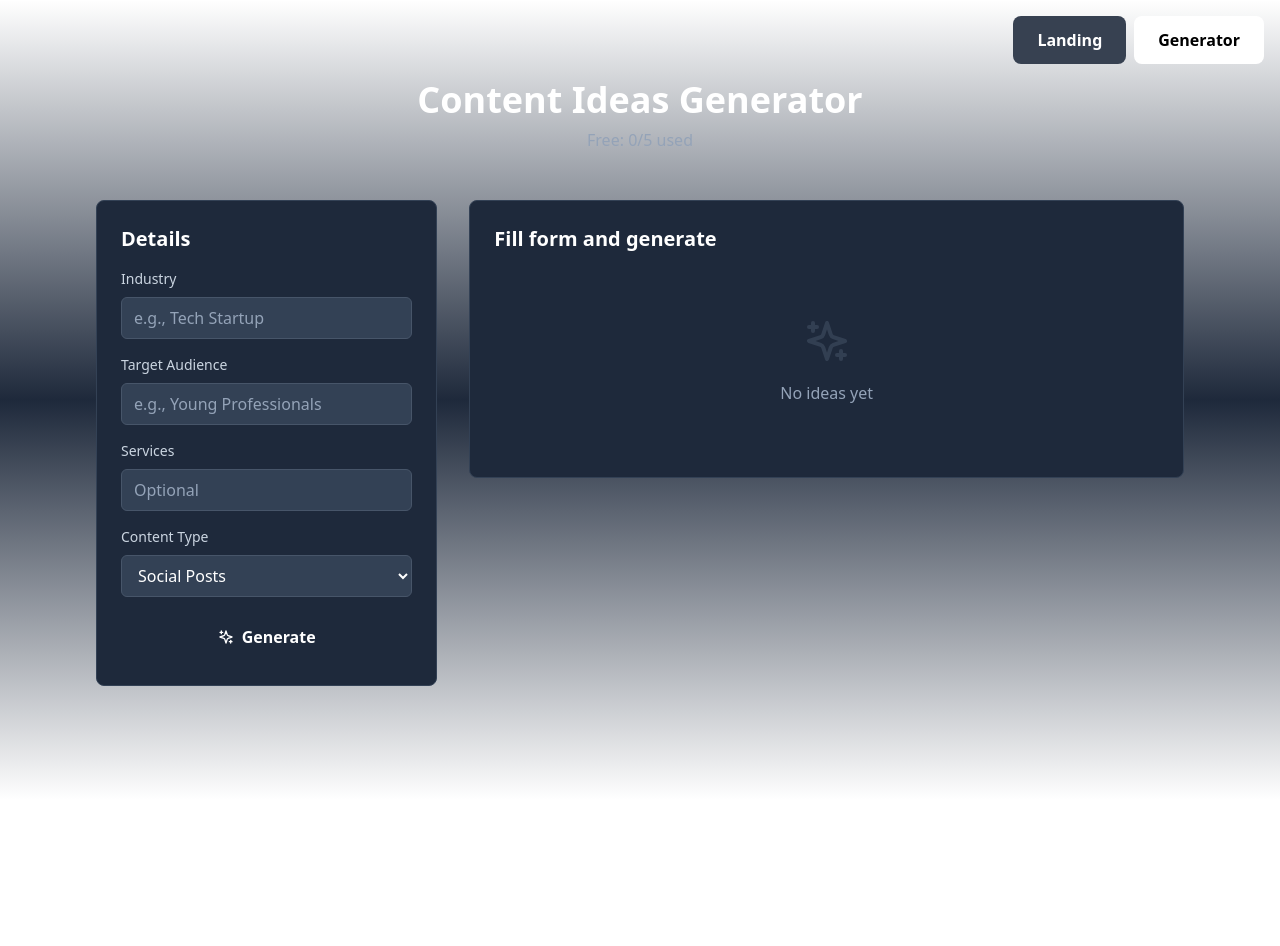
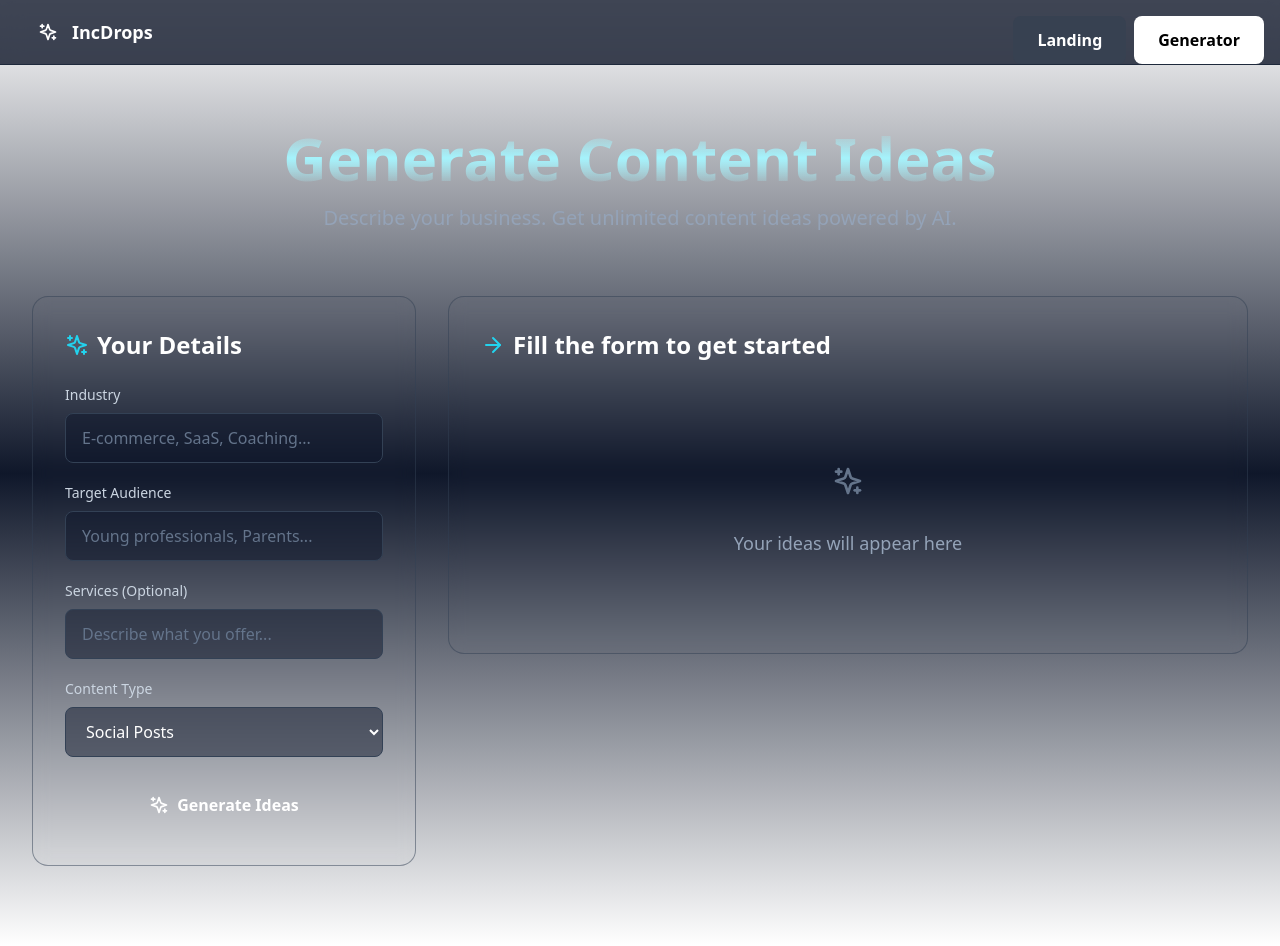
Before and after one commit to IncDrops/incdrops-frontend, a React (Vite) app: page / in a window 1280 px wide. Both pictures are taken after a click on the button "Generator". Before the commit the page ends 800 px from the top, so only its background shows below. Built offline with nearby package versions, Linux system fonts and the light colour scheme.

Commit message:
Update Generator styling to match LandingPage

```diff
--- a/src/Generator.jsx
+++ b/src/Generator.jsx
@@ -1,5 +1,5 @@
 import React, { useState } from 'react';
-import { Sparkles, Copy, Heart, Loader2 } from 'lucide-react';
+import { Sparkles, Copy, Heart, Loader2, ArrowRight } from 'lucide-react';
 
 export default function ContentGenerator() {
   const [formData, setFormData] = useState({
@@ -30,7 +30,7 @@ export default function ContentGenerator() {
   };
 
   const callGeminiAPI = async (formData) => {
-    const GEMINI_API_KEY = AIzaSyD5cLxs2Bc6lDylNUd03XzBvJ04B-fYCwY;
+    const GEMINI_API_KEY = import.meta.env.VITE_GEMINI_API_KEY;
     const MODEL = 'gemini-2.0-flash-exp';
     const API_URL = `https://generativelanguage.googleapis.com/v1beta/models/${MODEL}:generateContent`;
     const { industry, targetAudience, services, contentType } = formData;
@@ -107,19 +107,47 @@ export default function ContentGenerator() {
   }, []);
 
   return (
-    <div className="min-h-screen bg-gradient-to-br from-slate-900 via-slate-800 to-slate-900 pt-20 pb-12">
-      <div className="max-w-6xl mx-auto px-4 sm:px-6 lg:px-8">
-        <div className="text-center mb-12">
-          <h1 className="text-4xl font-bold text-white mb-2">Content Ideas Generator</h1>
-          <p className="text-slate-400">Free: {usageCount}/{maxFreeIdeas} used</p>
+    <div className="min-h-screen bg-gradient-to-b from-slate-950 via-slate-900 to-slate-950">
+      {/* Header */}
+      <div className="fixed top-0 w-full backdrop-blur-md bg-slate-900/80 border-b border-slate-800 z-50">
+        <div className="max-w-7xl mx-auto px-4 sm:px-6 lg:px-8 py-4">
+          <div className="flex items-center justify-between">
+            <div className="flex items-center gap-2">
+              <div className="w-8 h-8 rounded-lg bg-gradient-to-br from-cyan-400 to-blue-500 flex items-center justify-center">
+                <Sparkles className="w-5 h-5 text-white" />
+              </div>
+              <span className="font-bold text-white text-lg">IncDrops</span>
+            </div>
+            <div className="text-sm text-slate-400">
+              Free: <span className="text-cyan-400 font-semibold">{usageCount}/{maxFreeIdeas}</span> used
+            </div>
+          </div>
+        </div>
+      </div>
+
+      {/* Main Content */}
+      <div className="max-w-7xl mx-auto px-4 sm:px-6 lg:px-8 pt-32 pb-20">
+
+        {/* Title Section */}
+        <div className="text-center mb-16">
+          <h1 className="text-5xl md:text-6xl font-bold bg-gradient-to-r from-white via-cyan-200 to-blue-400 bg-clip-text text-transparent mb-4">
+            Generate Content Ideas
+          </h1>
+          <p className="text-xl text-slate-400 max-w-2xl mx-auto">
+            Describe your business. Get unlimited content ideas powered by AI.
+          </p>
         </div>
 
         <div className="grid lg:grid-cols-3 gap-8">
+          {/* Input Form */}
           <div className="lg:col-span-1">
-            <div className="bg-slate-800 rounded-lg border border-slate-700 p-6 sticky top-20">
-              <h2 className="text-xl font-semibold text-white mb-4">Details</h2>
+            <div className="sticky top-32 bg-gradient-to-b from-slate-800/50 to-slate-900/50 backdrop-blur border border-slate-700/50 rounded-2xl p-8 hover:border-slate-600/50 transition">
+              <h2 className="text-2xl font-bold text-white mb-6 flex items-center gap-2">
+                <Sparkles className="w-6 h-6 text-cyan-400" />
+                Your Details
+              </h2>
 
-              <div className="space-y-4">
+              <div className="space-y-5">
                 <div>
                   <label className="block text-sm font-medium text-slate-300 mb-2">Industry</label>
                   <input
@@ -127,8 +155,8 @@ export default function ContentGenerator() {
                     name="industry"
                     value={formData.industry}
                     onChange={handleInputChange}
-                    placeholder="e.g., Tech Startup"
-                    className="w-full px-3 py-2 bg-slate-700 border border-slate-600 rounded-md text-white placeholder-slate-400 focus:outline-none focus:ring-2 focus:ring-cyan-500"
+                    placeholder="E-commerce, SaaS, Coaching..."
+                    className="w-full px-4 py-3 bg-slate-900/50 border border-slate-700 rounded-lg text-white placeholder-slate-500 focus:outline-none focus:ring-2 focus:ring-cyan-500/50 focus:border-cyan-500 transition"
                   />
                 </div>
 
@@ -139,20 +167,20 @@ export default function ContentGenerator() {
                     name="targetAudience"
                     value={formData.targetAudience}
                     onChange={handleInputChange}
-                    placeholder="e.g., Young Professionals"
-                    className="w-full px-3 py-2 bg-slate-700 border border-slate-600 rounded-md text-white placeholder-slate-400 focus:outline-none focus:ring-2 focus:ring-cyan-500"
+                    placeholder="Young professionals, Parents..."
+                    className="w-full px-4 py-3 bg-slate-900/50 border border-slate-700 rounded-lg text-white placeholder-slate-500 focus:outline-none focus:ring-2 focus:ring-cyan-500/50 focus:border-cyan-500 transition"
                   />
                 </div>
 
                 <div>
-                  <label className="block text-sm font-medium text-slate-300 mb-2">Services</label>
+                  <label className="block text-sm font-medium text-slate-300 mb-2">Services (Optional)</label>
                   <input
                     type="text"
                     name="services"
                     value={formData.services}
                     onChange={handleInputChange}
-                    placeholder="Optional"
-                    className="w-full px-3 py-2 bg-slate-700 border border-slate-600 rounded-md text-white placeholder-slate-400 focus:outline-none focus:ring-2 focus:ring-cyan-500"
+                    placeholder="Describe what you offer..."
+                    className="w-full px-4 py-3 bg-slate-900/50 border border-slate-700 rounded-lg text-white placeholder-slate-500 focus:outline-none focus:ring-2 focus:ring-cyan-500/50 focus:border-cyan-500 transition"
                   />
                 </div>
 
@@ -162,7 +190,7 @@ export default function ContentGenerator() {
                     name="contentType"
                     value={formData.contentType}
                     onChange={handleInputChange}
-                    className="w-full px-3 py-2 bg-slate-700 border border-slate-600 rounded-md text-white focus:outline-none focus:ring-2 focus:ring-cyan-500"
+                    className="w-full px-4 py-3 bg-slate-900/50 border border-slate-700 rounded-lg text-white focus:outline-none focus:ring-2 focus:ring-cyan-500/50 focus:border-cyan-500 transition"
                   >
                     {contentTypes.map(type => (
                       <option key={type.id} value={type.id}>{type.name}</option>
@@ -173,17 +201,17 @@ export default function ContentGenerator() {
                 <button
                   onClick={generateIdeas}
                   disabled={loading || usageCount >= maxFreeIdeas}
-                  className="w-full mt-6 px-4 py-3 bg-gradient-to-r from-cyan-500 to-blue-500 text-white font-semibold rounded-md hover:from-cyan-600 hover:to-blue-600 disabled:opacity-50 disabled:cursor-not-allowed flex items-center justify-center gap-2 transition"
+                  className="w-full mt-8 px-6 py-4 bg-gradient-to-r from-cyan-500 to-blue-500 hover:from-cyan-600 hover:to-blue-600 text-white font-semibold rounded-lg disabled:opacity-50 disabled:cursor-not-allowed flex items-center justify-center gap-2 transition-all transform hover:scale-105 active:scale-95"
                 >
                   {loading ? (
                     <>
-                      <Loader2 className="w-4 h-4 animate-spin" />
+                      <Loader2 className="w-5 h-5 animate-spin" />
                       Generating...
                     </>
                   ) : (
                     <>
-                      <Sparkles className="w-4 h-4" />
-                      Generate
+                      <Sparkles className="w-5 h-5" />
+                      Generate Ideas
                     </>
                   )}
                 </button>
@@ -191,49 +219,77 @@ export default function ContentGenerator() {
             </div>
           </div>
 
+          {/* Results */}
           <div className="lg:col-span-2">
-            <div className="bg-slate-800 rounded-lg border border-slate-700 p-6">
-              <h2 className="text-xl font-semibold text-white mb-4">
-                {ideas.length === 0 ? 'Fill form and generate' : `${ideas.length} ideas`}
+            <div className="bg-gradient-to-b from-slate-800/50 to-slate-900/50 backdrop-blur border border-slate-700/50 rounded-2xl p-8 hover:border-slate-600/50 transition">
+              <h2 className="text-2xl font-bold text-white mb-6 flex items-center gap-2">
+                {ideas.length === 0 ? (
+                  <>
+                    <ArrowRight className="w-6 h-6 text-cyan-400" />
+                    Fill the form to get started
+                  </>
+                ) : (
+                  <>
+                    <Sparkles className="w-6 h-6 text-cyan-400" />
+                    {ideas.length} Ideas Generated
+                  </>
+                )}
               </h2>
 
               {ideas.length === 0 ? (
-                <div className="text-center py-12">
-                  <Sparkles className="w-12 h-12 text-slate-600 mx-auto mb-4 opacity-50" />
-                  <p className="text-slate-400">No ideas yet</p>
+                <div className="text-center py-16">
+                  <div className="w-16 h-16 rounded-full bg-gradient-to-br from-cyan-500/20 to-blue-500/20 flex items-center justify-center mx-auto mb-4">
+                    <Sparkles className="w-8 h-8 text-slate-500" />
+                  </div>
+                  <p className="text-slate-400 text-lg">Your ideas will appear here</p>
                 </div>
               ) : (
-                <div className="space-y-4 max-h-[600px] overflow-y-auto">
+                <div className="space-y-4 max-h-[600px] overflow-y-auto pr-2 custom-scrollbar">
                   {ideas.map((idea, index) => (
-                    <div key={index} className="bg-slate-700 rounded-lg p-4 border border-slate-600 hover:border-cyan-500 transition">
-                      <div className="flex justify-between items-start mb-2">
-                        <h3 className="text-lg font-semibold text-white">{idea.title}</h3>
-                        <div className="flex gap-2">
+                    <div
+                      key={index}
+                      className="bg-slate-900/50 backdrop-blur border border-slate-700/50 rounded-xl p-5 hover:border-cyan-500/50 hover:bg-slate-800/50 transition-all group"
+                    >
+                      <div className="flex justify-between items-start mb-3">
+                        <h3 className="text-lg font-semibold text-white pr-4 group-hover:text-cyan-300 transition">
+                          {idea.title}
+                        </h3>
+                        <div className="flex gap-2 flex-shrink-0">
                           <button
                             onClick={() => copyToClipboard(idea.title)}
-                            className="p-2 hover:bg-slate-600 rounded transition"
+                            className="p-2 hover:bg-slate-700/50 rounded-lg transition"
+                            title="Copy"
                           >
-                            <Copy className="w-4 h-4 text-slate-300" />
+                            <Copy className="w-4 h-4 text-slate-400 hover:text-cyan-400 transition" />
                           </button>
                           <button
                             onClick={() => saveIdea(idea)}
-                            className="p-2 hover:bg-slate-600 rounded transition"
+                            className="p-2 hover:bg-slate-700/50 rounded-lg transition"
+                            title="Save"
                           >
-                            <Heart className="w-4 h-4 text-slate-300" />
+                            <Heart className="w-4 h-4 text-slate-400 hover:text-red-400 transition" />
                           </button>
                         </div>
                       </div>
-                      <p className="text-slate-300 text-sm mb-3">{idea.description}</p>
-                      {idea.platforms && (
-                        <div className="flex flex-wrap gap-2 mb-2">
+
+                      <p className="text-slate-300 text-sm mb-4 leading-relaxed">{idea.description}</p>
+
+                      {idea.platforms && idea.platforms.length > 0 && (
+                        <div className="flex flex-wrap gap-2 mb-3">
                           {idea.platforms.map((p, i) => (
-                            <span key={i} className="px-2 py-1 bg-slate-600 text-slate-200 text-xs rounded">
+                            <span
+                              key={i}
+                              className="px-3 py-1 bg-gradient-to-r from-cyan-500/20 to-blue-500/20 text-cyan-300 text-xs font-medium rounded-full border border-cyan-500/30"
+                            >
                               {p}
                             </span>
                           ))}
                         </div>
                       )}
-                      {idea.hashtags && <p className="text-cyan-400 text-sm">{idea.hashtags.join(' ')}</p>}
+
+                      {idea.hashtags && idea.hashtags.length > 0 && (
+                        <p className="text-cyan-400/80 text-sm font-medium">{idea.hashtags.join(' ')}</p>
+                      )}
                     </div>
                   ))}
                 </div>
@@ -242,6 +298,23 @@ export default function ContentGenerator() {
           </div>
         </div>
       </div>
+
+      <style>{`
+        .custom-scrollbar::-webkit-scrollbar {
+          width: 6px;
+        }
+        .custom-scrollbar::-webkit-scrollbar-track {
+          background: rgba(15, 23, 42, 0.5);
+          border-radius: 10px;
+        }
+        .custom-scrollbar::-webkit-scrollbar-thumb {
+          background: rgba(6, 182, 212, 0.3);
+          border-radius: 10px;
+        }
+        .custom-scrollbar::-webkit-scrollbar-thumb:hover {
+          background: rgba(6, 182, 212, 0.5);
+        }
+      `}</style>
     </div>
   );
 }
```
